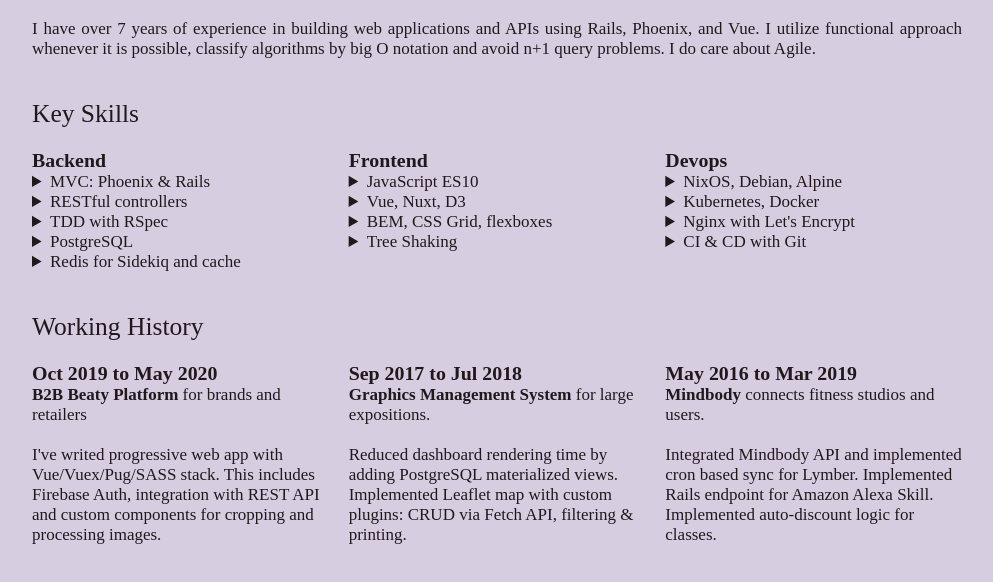
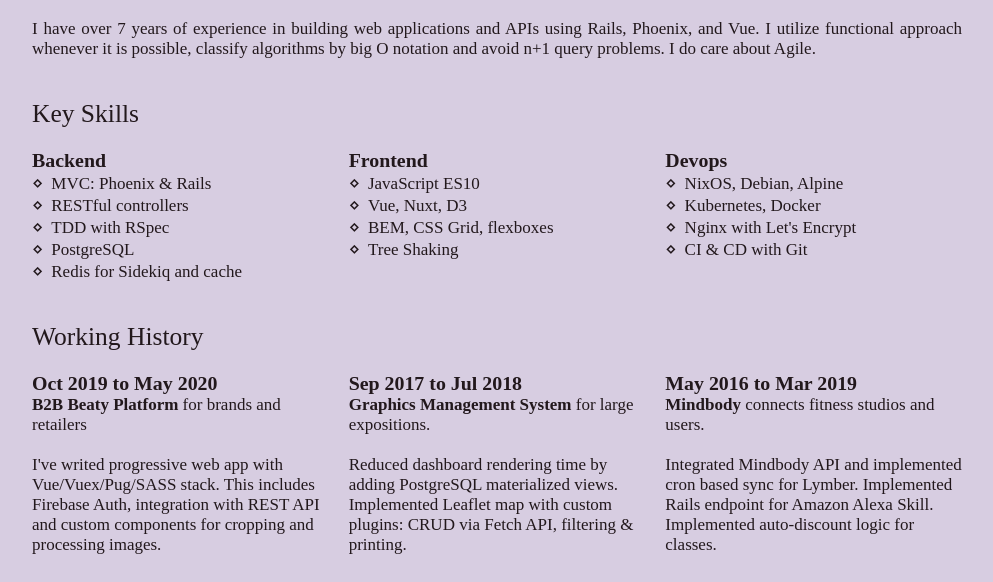
Before and after one commit to ksevelyar/resume, a plain HTML site: page index.html in a window 1280 px wide. Shown: the part 108-690 px from the top of the page, without its empty margins (143-1136 px from the left). Drawn offline with Linux system fonts and the light colour scheme; a web font is replaced by a local one.

Commit message:
bump lists css

```diff
--- a/resume.css
+++ b/resume.css
@@ -41,7 +41,12 @@
 }
 
 ul {
-  list-style: disclosure-closed inside;
+  list-style: none;
+}
+li:before {
+  content: "⋄";
+  padding-right: 8px;
+  font-size: 18px;
 }
 
 .resume {
```
